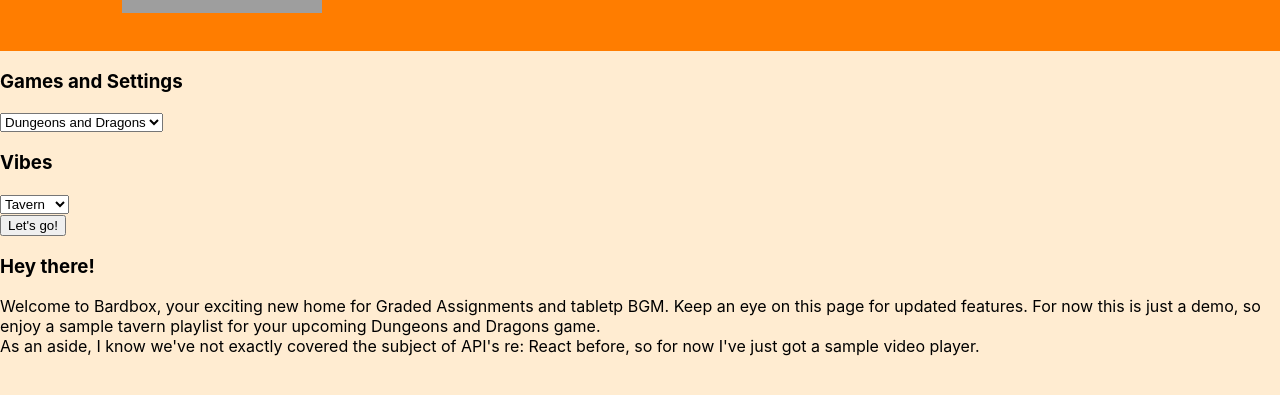
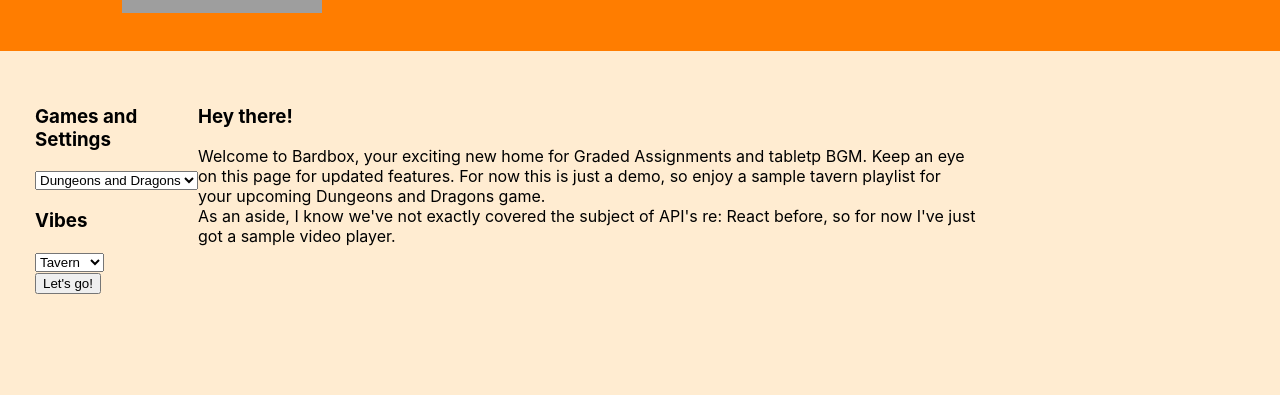
Before and after one commit to SayJinx/bardbox, a React (Create React App) app: page / in a window 1280 px wide. Shown: the part 169-564 px from the top of the page. Built offline with nearby package versions, Linux system fonts and the light colour scheme; grey boxes are pictures that could not be loaded.

Commit message:
Branching off the react player.

```diff
--- a/src/App.css
+++ b/src/App.css
@@ -11,3 +11,9 @@
 .App-link:visited {
   color: #f77d00;
 }
+
+.console {
+  display: flex;
+  justify-content: center;
+  margin: 35px;
+}
--- a/src/App.js
+++ b/src/App.js
@@ -12,12 +12,10 @@ function App() {
       <header className="App-header">
         <Header></Header>
       </header>
-      <div>
+      <div className='console'>
       <DropdownGame></DropdownGame>
-      </div>
-      <div className='greetings'>
-        <Greeting></Greeting>
-        <Tube />
+      <Greeting />
+      <Tube />
       </div>
     </div>
 
--- a/src/components/home/Greeting.css
+++ /dev/null
@@ -1,6 +0,0 @@
-.div {
-    float: center;
-    justify-content: center;
-    align-items: center;
-    display: flex;
-}
--- a/src/components/home/Greeting.jsx
+++ b/src/components/home/Greeting.jsx
@@ -8,6 +8,7 @@ function Greeting () {
         <div>Welcome to Bardbox, your exciting new home for Graded Assignments and tabletp BGM. Keep an eye on this page for updated features. For now this is just a demo, so enjoy a sample tavern playlist for your upcoming Dungeons and Dragons game.</div>
         <div>As an aside, I know we've not exactly covered the subject of API's re: React before, so for now I've just got a sample video player.</div>
         </section>
+
     )
 };
 
--- a/src/components/home/selector/selector.jsx
+++ b/src/components/home/selector/selector.jsx
@@ -4,11 +4,12 @@ import './selector.css';
 const DropdownGame = () => {
 
 //    console.log('Dropdown printing before the return');
+// NOTE 10/19 add background-color: to the css as soon as you figure out new color scheme??
 
 
     return (
 
-       <div>
+       <div class='sidebar'>
         <form>
         <label><h3>Games and Settings</h3></label>
         <select name="drop1" id="drop1">
@@ -25,6 +26,9 @@ const DropdownGame = () => {
         <button>Let's go!</button>
         </div>
         </form>
+
+
+
         </div>
 
 
```
